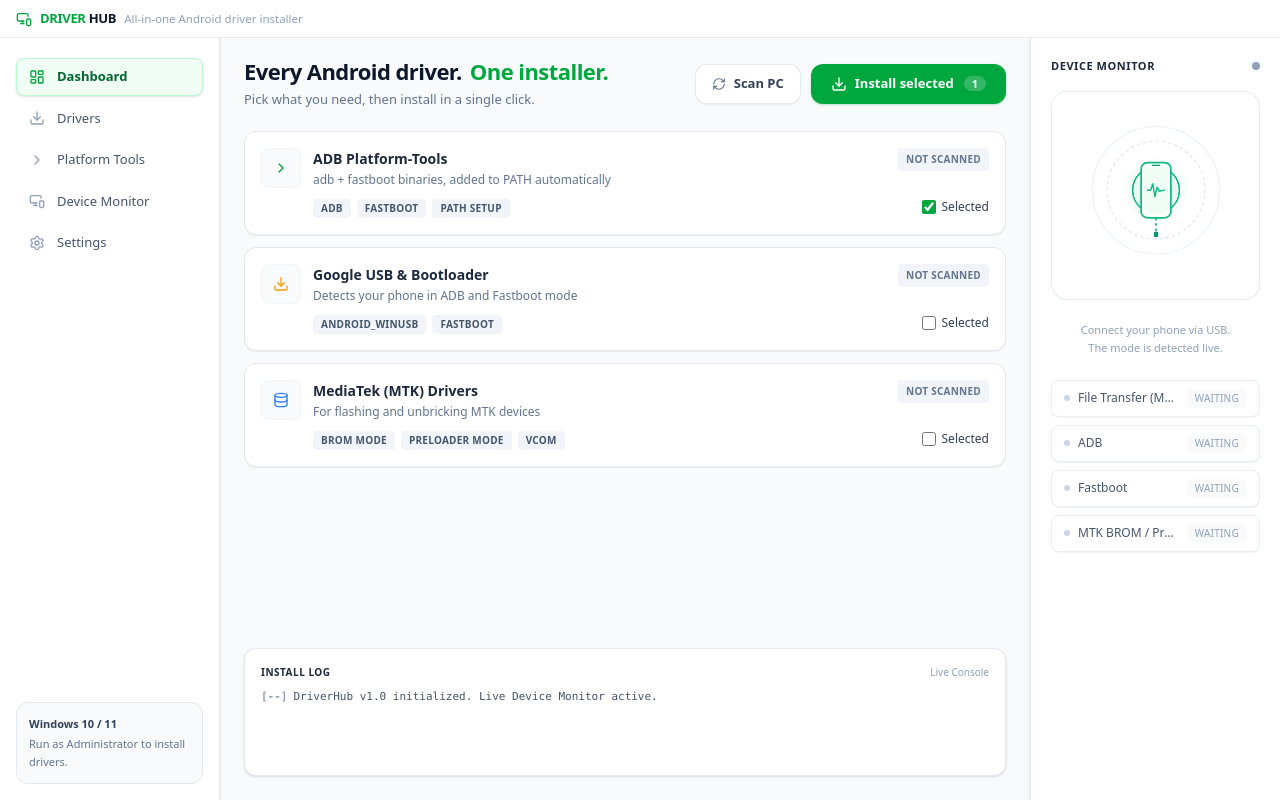
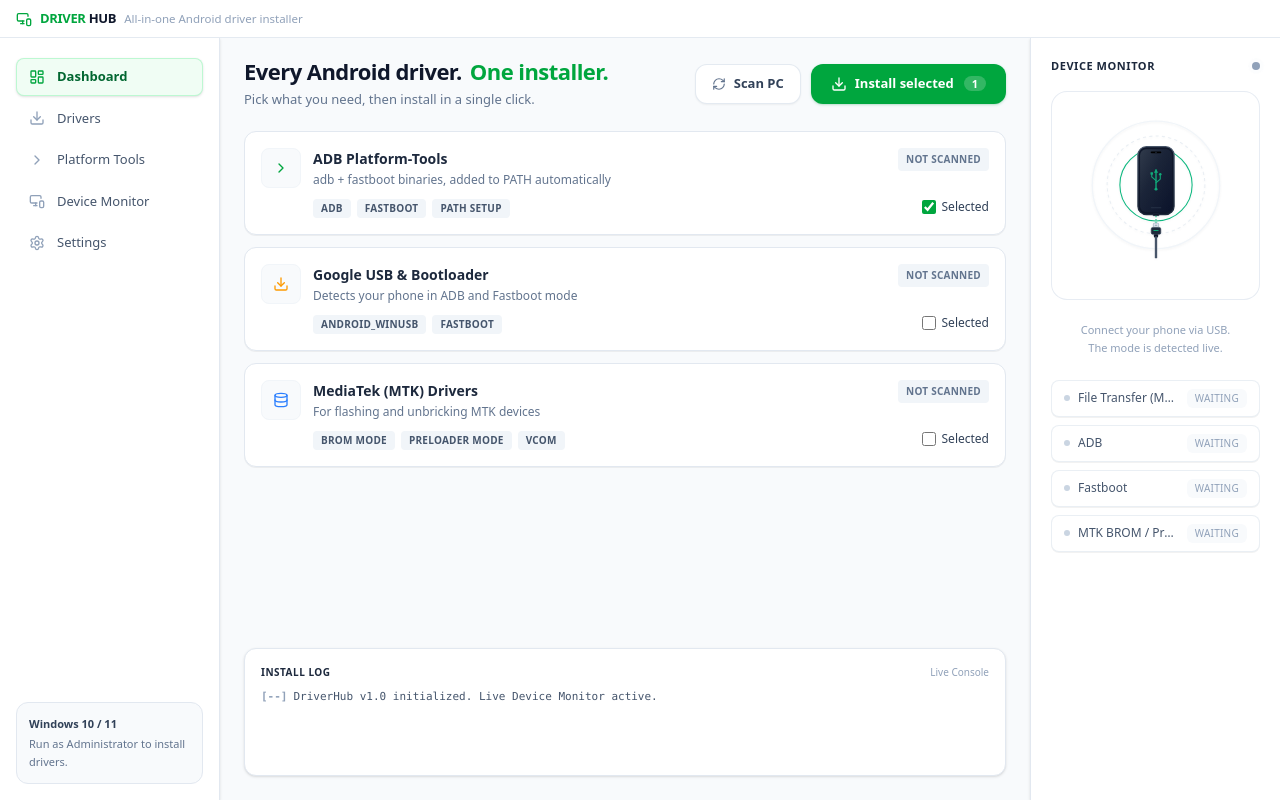
Before and after one commit to aniketlab/DriverHub, a React (Vite) app: page / in a window 1280 px wide. Built offline with nearby package versions, Linux system fonts and the light colour scheme.

Commit message:
feat(monitor): redesign disconnected visual into Apple-grade dark titanium phone with floating magnetic USB-C cable

```diff
--- a/src/App.jsx
+++ b/src/App.jsx
@@ -748,90 +748,92 @@
   if (!connected) {
     return (
       <div className="rounded-2xl aspect-square w-full flex items-center justify-center relative mb-3.5 transition-all duration-500 overflow-hidden border border-slate-200/80 bg-white">
-        <svg viewBox="0 0 160 160" className="w-full h-full max-w-[170px]">
+        <svg viewBox="0 0 160 160" className="w-full h-full max-w-[170px] relative z-10 drop-shadow-xs">
           <defs>
-            {/* Organic Heartbeat Radial Glow */}
-            <radialGradient id="sidebarDharkanGlow" cx="50%" cy="50%" r="50%">
-              <stop offset="0%" stopColor="#10B981" stopOpacity="0.35" />
-              <stop offset="45%" stopColor="#10B981" stopOpacity="0.12" />
-              <stop offset="100%" stopColor="#10B981" stopOpacity="0" />
-            </radialGradient>
+            <linearGradient id="sidebarOledGlass" x1="0%" y1="0%" x2="100%" y2="100%">
+              <stop offset="0%" stopColor="#1E293B" />
+              <stop offset="100%" stopColor="#0B132B" />
+            </linearGradient>
+
+            <linearGradient id="sidebarChassisRim" x1="0%" y1="0%" x2="0%" y2="100%">
+              <stop offset="0%" stopColor="#475569" />
+              <stop offset="100%" stopColor="#1E293B" />
+            </linearGradient>
+
+            <linearGradient id="sidebarScreenGloss" x1="0%" y1="0%" x2="100%" y2="100%">
+              <stop offset="0%" stopColor="#FFFFFF" stopOpacity="0.08" />
+              <stop offset="40%" stopColor="#FFFFFF" stopOpacity="0.02" />
+              <stop offset="100%" stopColor="#FFFFFF" stopOpacity="0" />
+            </linearGradient>
           </defs>
 
           {/* Symmetrical Guide Rings */}
-          <circle cx="80" cy="75" r="60" fill="none" stroke="#F1F5F9" strokeWidth="1.5" />
-          <circle cx="80" cy="75" r="46" fill="none" stroke="#E2E8F0" strokeWidth="1.2" strokeDasharray="3 3" />
+          <circle cx="80" cy="70" r="60" fill="none" stroke="#F1F5F9" strokeWidth="1.2" />
+          <circle cx="80" cy="70" r="46" fill="none" stroke="#E2E8F0" strokeWidth="1" strokeDasharray="3 3" opacity="0.7" />
 
-          {/* 1. Organic Heartbeat Core Halo (Lub-Dub Rhythmic Breathing) */}
-          <circle cx="80" cy="75" r="32" fill="url(#sidebarDharkanGlow)">
-            <animate
-              attributeName="r"
-              values="26; 38; 29; 42; 26"
-              keyTimes="0; 0.22; 0.38; 0.58; 1"
+          {/* Gentle Expanding Signal Wave */}
+          <circle cx="80" cy="70" r="34" fill="none" stroke="#10B981" strokeWidth="1">
+            <animate attributeName="r" values="34; 60" dur="3s" repeatCount="indefinite" />
+            <animate attributeName="strokeOpacity" values="0.35; 0" dur="3s" repeatCount="indefinite" />
+          </circle>
+
+          {/* 1. SMARTPHONE HARDWARE MOCKUP */}
+          {/* Titanium Outer Chassis */}
+          <rect x="63" y="34" width="34" height="64" rx="8" fill="#0F172A" stroke="url(#sidebarChassisRim)" strokeWidth="1.2" />
+
+          {/* OLED Glass Display */}
+          <rect x="65" y="36.5" width="30" height="59" rx="5.5" fill="url(#sidebarOledGlass)" />
+          <rect x="65" y="36.5" width="30" height="59" rx="5.5" fill="url(#sidebarScreenGloss)" />
+
+          {/* Dynamic Island / Speaker */}
+          <rect x="75" y="38.5" width="10" height="1.8" rx="0.9" fill="#000000" />
+          <circle cx="80" cy="39.4" r="0.6" fill="#334155" />
+
+          {/* Glowing Universal USB Symbol inside screen */}
+          <g opacity="0.9">
+            <animate attributeName="opacity" values="0.5; 0.95; 0.5" dur="2.4s" repeatCount="indefinite" />
+            <line x1="80" y1="56" x2="80" y2="73" stroke="#10B981" strokeWidth="1.3" strokeLinecap="round" />
+            <path d="M 78 58.5 L 80 55 L 82 58.5 Z" fill="#10B981" />
+            <path d="M 80 66 L 76 62.5 L 76 59" fill="none" stroke="#10B981" strokeWidth="1" strokeLinecap="round" strokeLinejoin="round" />
+            <rect x="74.8" y="58" width="2.4" height="2.4" fill="#10B981" rx="0.4" />
+            <path d="M 80 68 L 84 64.5 L 84 61" fill="none" stroke="#10B981" strokeWidth="1" strokeLinecap="round" strokeLinejoin="round" />
+            <circle cx="84" cy="60" r="1.2" fill="#10B981" />
+            <circle cx="80" cy="74" r="1.4" fill="#10B981" />
+          </g>
+
+          {/* Bottom Gesture Bar */}
+          <rect x="75" y="91" width="10" height="1" rx="0.5" fill="#334155" opacity="0.6" />
+
+          {/* USB-C Port Cutout on bottom bezel */}
+          <rect x="77" y="97.5" width="6" height="1.5" rx="0.75" fill="#020617" stroke="#334155" strokeWidth="0.5" />
+
+          {/* 2. FLOATING MAGNETIC USB-C CABLE */}
+          <g>
+            <animateTransform
+              attributeName="transform"
+              type="translate"
+              values="0,0; 0,-4; 0,0"
               dur="2.4s"
               repeatCount="indefinite"
             />
-            <animate
-              attributeName="opacity"
-              values="0.35; 0.9; 0.45; 1; 0.35"
-              keyTimes="0; 0.22; 0.38; 0.58; 1"
-              dur="2.4s"
-              repeatCount="indefinite"
-            />
-          </circle>
 
-          {/* 2. Expanding Heartbeat Ripple Waves ("Dheere dheere bada hota hai") */}
-          {/* Ripple Wave 1 */}
-          <circle cx="80" cy="75" r="22" fill="none" stroke="#10B981">
-            <animate attributeName="r" values="22; 60" dur="3s" repeatCount="indefinite" />
-            <animate attributeName="strokeOpacity" values="0.7; 0" dur="3s" repeatCount="indefinite" />
-            <animate attributeName="strokeWidth" values="1.6; 0.6" dur="3s" repeatCount="indefinite" />
-          </circle>
+            {/* Connection Energy Beam */}
+            <line x1="80" y1="99" x2="80" y2="106" stroke="#10B981" strokeWidth="1.2" strokeDasharray="1.5 1.5" opacity="0.85">
+              <animate attributeName="strokeDashoffset" values="0; 6" dur="0.8s" repeatCount="indefinite" />
+            </line>
 
-          {/* Ripple Wave 2 (Staggered 1s) */}
-          <circle cx="80" cy="75" r="22" fill="none" stroke="#10B981">
-            <animate attributeName="r" values="22; 60" begin="1s" dur="3s" repeatCount="indefinite" />
-            <animate attributeName="strokeOpacity" values="0.7; 0" begin="1s" dur="3s" repeatCount="indefinite" />
-            <animate attributeName="strokeWidth" values="1.6; 0.6" dur="3s" repeatCount="indefinite" />
-          </circle>
+            {/* Metal Plug Pin */}
+            <rect x="77.5" y="106" width="5" height="4" rx="1" fill="#E2E8F0" stroke="#94A3B8" strokeWidth="0.6" />
+            <line x1="78.8" y1="108" x2="81.2" y2="108" stroke="#64748B" strokeWidth="0.6" />
 
-          {/* Ripple Wave 3 (Staggered 2s) */}
-          <circle cx="80" cy="75" r="22" fill="none" stroke="#10B981">
-            <animate attributeName="r" values="22; 60" begin="2s" dur="3s" repeatCount="indefinite" />
-            <animate attributeName="strokeOpacity" values="0.7; 0" begin="2s" dur="3s" repeatCount="indefinite" />
-            <animate attributeName="strokeWidth" values="1.6; 0.6" dur="3s" repeatCount="indefinite" />
-          </circle>
+            {/* Matte Shell */}
+            <rect x="75.5" y="110" width="9" height="6.5" rx="1.5" fill="#1E293B" stroke="#334155" strokeWidth="0.6" />
+            <rect x="77.5" y="112.5" width="5" height="1" rx="0.5" fill="#10B981" opacity="0.9" />
 
-          {/* 3. Phone Chassis (Centered at 80, 75) */}
-          <rect x="66" y="49" width="28" height="52" rx="6" fill="#FFFFFF" stroke="#10B981" strokeWidth="1.6" />
-          <rect x="69" y="53" width="22" height="44" rx="3.5" fill="#F0FDF4" />
-
-          {/* Speaker Slit */}
-          <rect x="76" y="51" width="8" height="1.2" rx="0.6" fill="#059669" />
-
-          {/* Heartbeat EKG Pulse Line inside screen */}
-          <path
-            d="M 72 75 L 75 75 L 77 69 L 79 81 L 81 72 L 83 76 L 88 75"
-            fill="none"
-            stroke="#10B981"
-            strokeWidth="1.3"
-            strokeLinecap="round"
-            strokeLinejoin="round"
-          >
-            <animate
-              attributeName="strokeOpacity"
-              values="0.3; 1; 0.45; 1; 0.3"
-              keyTimes="0; 0.22; 0.38; 0.58; 1"
-              dur="2.4s"
-              repeatCount="indefinite"
-            />
-          </path>
-
-          {/* 4. Waiting USB Cable (Flowing pulse into connector) */}
-          <line x1="80" y1="101" x2="80" y2="114" stroke="#10B981" strokeWidth="1.6" strokeDasharray="2.5 2.5">
-            <animate attributeName="strokeDashoffset" values="0; 10" dur="1.2s" repeatCount="indefinite" />
-          </line>
-          <rect x="78" y="114" width="4" height="5" rx="1" fill="#059669" />
+            {/* Boot & Cable */}
+            <rect x="78" y="116.5" width="4" height="3" rx="0.8" fill="#0F172A" />
+            <line x1="80" y1="119.5" x2="80" y2="138" stroke="#475569" strokeWidth="2.2" strokeLinecap="round" />
+          </g>
         </svg>
       </div>
     );
```
Also changed, not shown: src/components/DeviceMonitorPage.jsx (+98 -87 lines).
